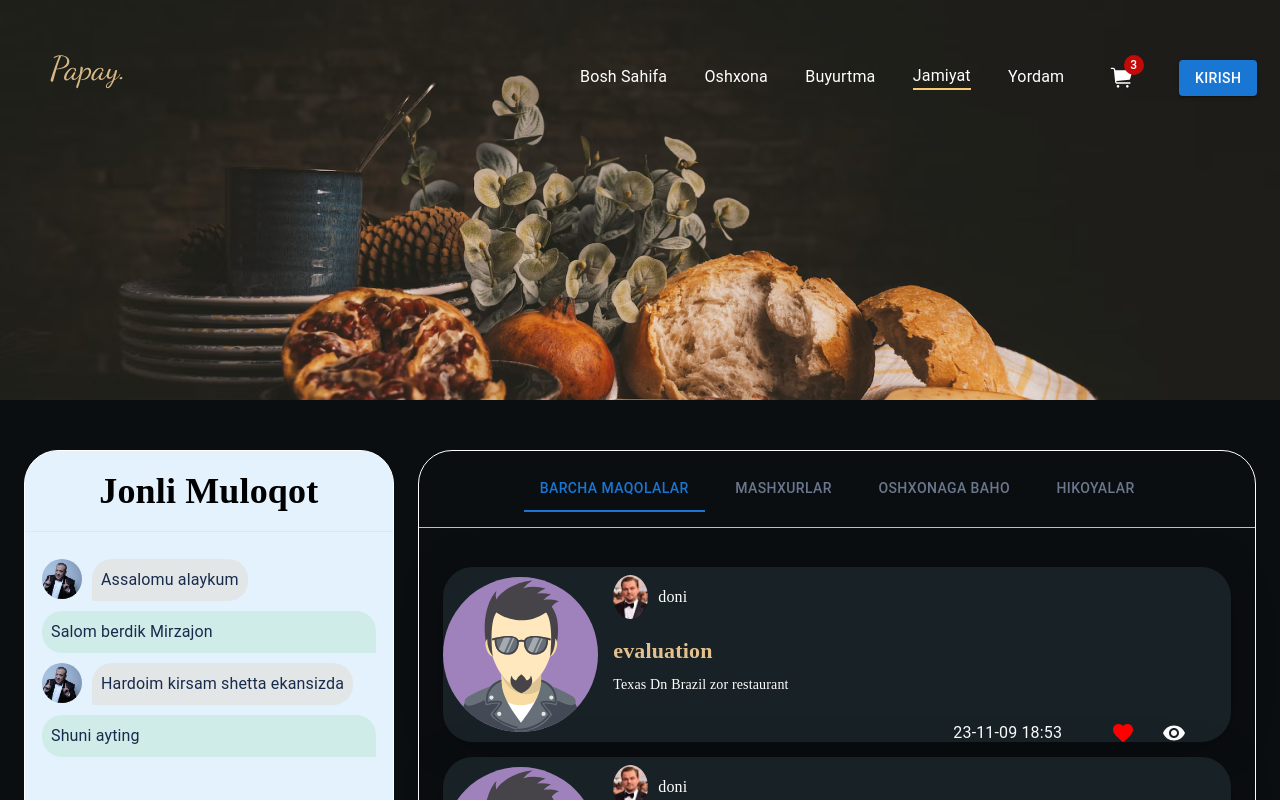
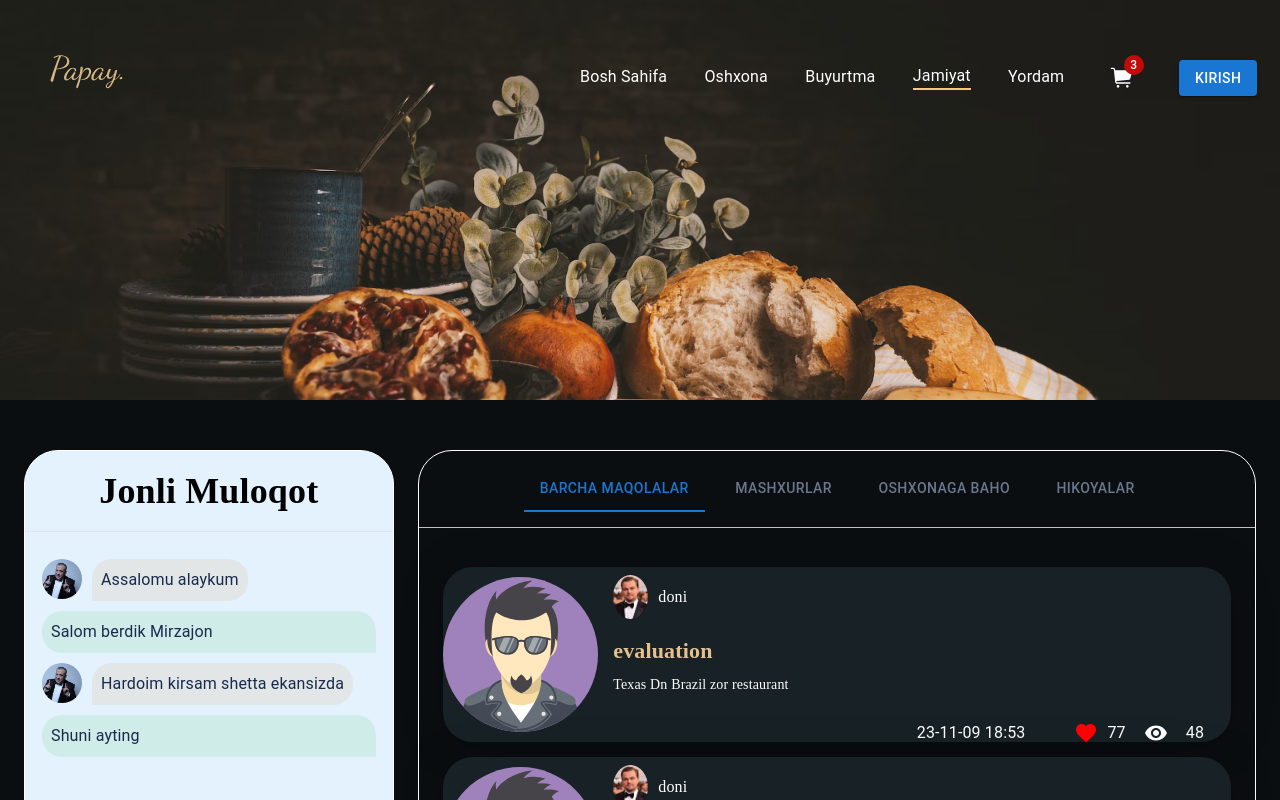
Before and after one commit to DoniyorTuychiev/papay-react, a React (Create React App) app: page /community in a window 1280 px wide. Shown: the top 800 px of the page. Built offline with nearby package versions, Linux system fonts and the light colour scheme.

Commit message:
:fix: community screen page publishing qismida likes va views number qoydim by_67

```diff
--- a/src/app/screens/CommunityPage/targetArticles.tsx
+++ b/src/app/screens/CommunityPage/targetArticles.tsx
@@ -64,11 +64,11 @@ export function TargetArticles(props: any) {
                           checkedIcon={<Favorite style={{ color: "red" }} />}
                           checked={true }
                         />
-                        <span style={{ marginRight: "18px" }}>
+                        <span style={{ marginRight: "18px" }}>77
                           {article?.art_likes}
                         </span>
                         <RemoveRedEyeIcon />
-                        <span style={{ marginLeft: "18px" }}>
+                        <span style={{ marginLeft: "18px" }}>48
                           {article?.art_views}
                         </span>
                       </Box>
```
